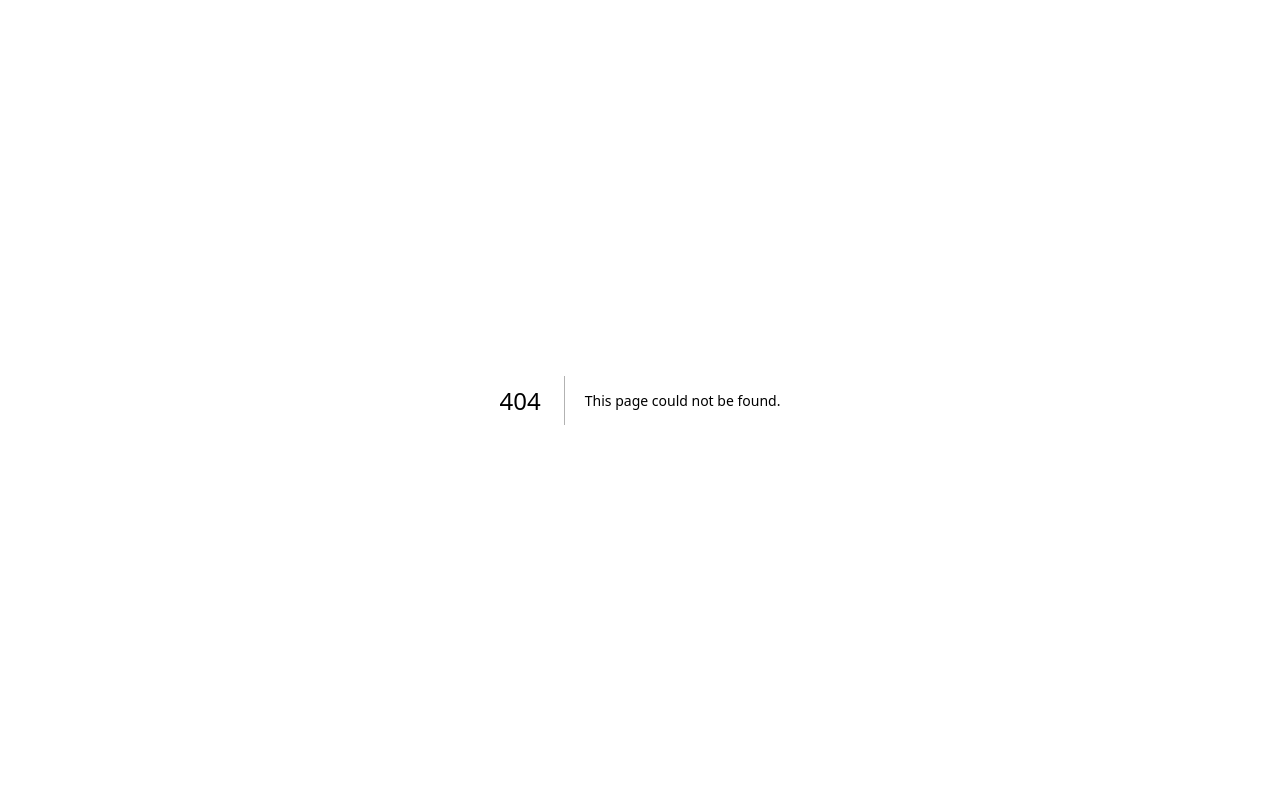
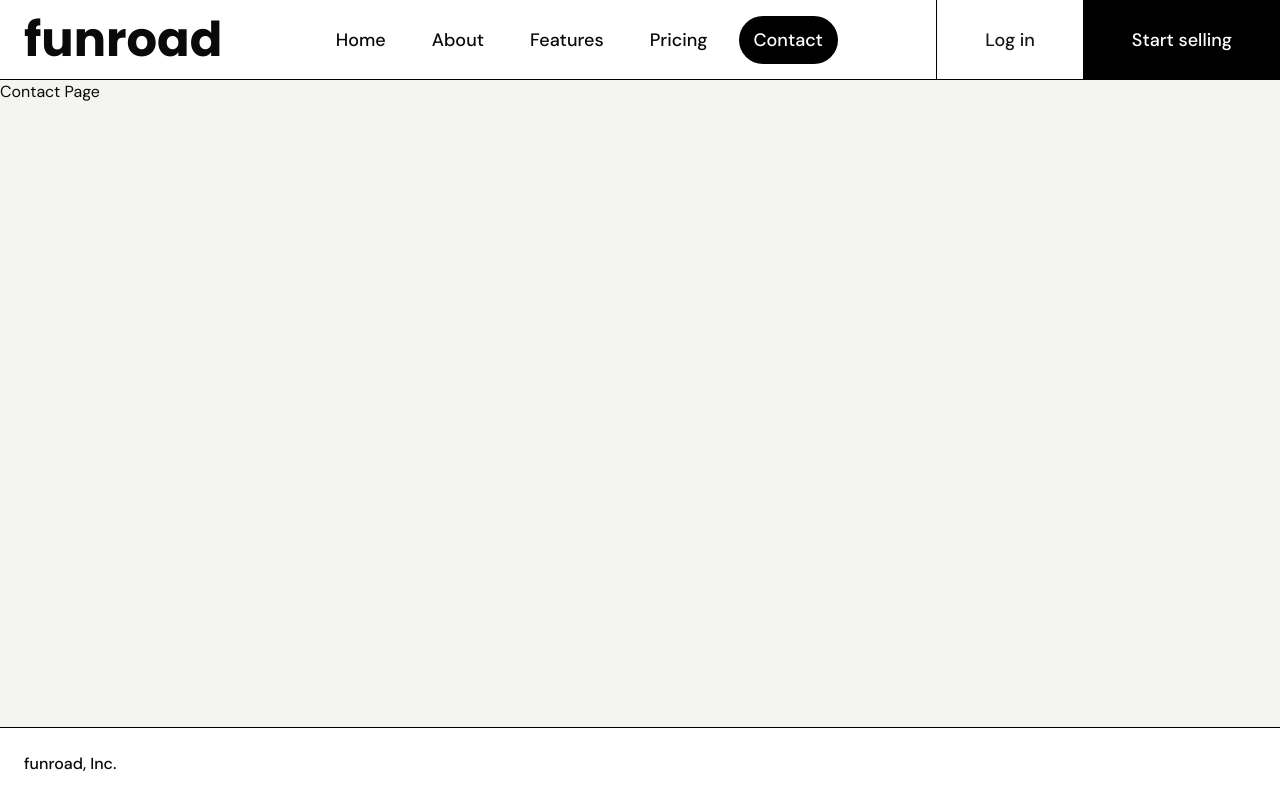
Before and after one commit to Phyohtetpaing10/multitenant-ecommerce, a Next.js app: page /contact in a window 1280 px wide. Before the commit this address had no page. Built offline with nearby package versions, Linux system fonts and the light colour scheme.

Commit message:
home layout

```diff
--- /dev/null
+++ b/src/app/(home)/about/page.tsx
@@ -0,0 +1,7 @@
+import React from "react";
+
+const AboutPage = () => {
+  return <div>About Page</div>;
+};
+
+export default AboutPage;
--- /dev/null
+++ b/src/app/(home)/contact/page.tsx
@@ -0,0 +1,7 @@
+import React from "react";
+
+const ContactPage = () => {
+  return <div>Contact Page</div>;
+};
+
+export default ContactPage;
--- /dev/null
+++ b/src/app/(home)/features/page.tsx
@@ -0,0 +1,7 @@
+import React from "react";
+
+const FeaturesPage = () => {
+  return <div>Features Page</div>;
+};
+
+export default FeaturesPage;
--- /dev/null
+++ b/src/app/(home)/layout.tsx
@@ -0,0 +1,19 @@
+import Footer from "@/components/Footer";
+import Navbar from "@/components/Navbar";
+import React from "react";
+
+interface Props {
+  children: React.ReactNode;
+}
+
+const layout = ({ children }: Props) => {
+  return (
+    <div className="flex flex-col min-h-screen">
+      <Navbar />
+      <div className="flex-1 bg-[#F4F4F0]">{children}</div>
+      <Footer />
+    </div>
+  );
+};
+
+export default layout;
--- /dev/null
+++ b/src/app/(home)/pricing/page.tsx
@@ -0,0 +1,7 @@
+import React from "react";
+
+const PricingPage = () => {
+  return <div>Pricing Page</div>;
+};
+
+export default PricingPage;
--- /dev/null
+++ b/src/components/Footer.tsx
@@ -0,0 +1,13 @@
+import React from "react";
+
+const Footer = () => {
+  return (
+    <footer className="flex border-t justify-between font-medium p-6">
+      <div className="flex items-center gap-2">
+        <p>funroad, Inc.</p>
+      </div>
+    </footer>
+  );
+};
+
+export default Footer;
--- /dev/null
+++ b/src/components/Navbar.tsx
@@ -0,0 +1,105 @@
+"use client";
+
+import { cn } from "@/lib/utils";
+import { Poppins } from "next/font/google";
+import Link from "next/link";
+import React, { useState } from "react";
+import { Button } from "./ui/button";
+import { usePathname } from "next/navigation";
+import NavbarSidebar from "./NavbarSidebar";
+import { MenuIcon } from "lucide-react";
+
+const poppins = Poppins({
+  subsets: ["latin"],
+  weight: ["700"],
+});
+
+interface NavbarItemProps {
+  href: string;
+  children: React.ReactNode;
+  isActive?: boolean;
+}
+
+const NavbarItem = ({ href, children, isActive }: NavbarItemProps) => {
+  return (
+    <Button
+      asChild
+      variant={"outline"}
+      className={cn(
+        "bg-transparent hover:bg-transparent rounded-full hover:border-primary border-transparent px-3.5 text-lg",
+        isActive && "bg-black text-white hover:bg-black hover:text-white"
+      )}
+    >
+      <Link href={href}>{children}</Link>
+    </Button>
+  );
+};
+
+const navbarItems = [
+  { href: "/", children: "Home" },
+  { href: "/about", children: "About" },
+  { href: "/features", children: "Features" },
+  { href: "/pricing", children: "Pricing" },
+  { href: "/contact", children: "Contact" },
+];
+
+const Navbar = () => {
+  const pathname = usePathname();
+  const [isSidebarOpen, setIsSidebarOpen] = useState(false);
+
+  return (
+    <nav className="h-20 flex border-b justify-between font-medium bg-white">
+      <Link href="/" className="pl-6 flex items-center">
+        <span className={cn("text-5xl font-semibold", poppins.className)}>
+          funroad
+        </span>
+      </Link>
+
+      <NavbarSidebar
+        items={navbarItems}
+        open={isSidebarOpen}
+        onOpenChange={setIsSidebarOpen}
+      />
+
+      <div className="items-center gap-4 hidden lg:flex">
+        {navbarItems.map((item) => (
+          <NavbarItem
+            key={item.href}
+            href={item.href}
+            isActive={pathname === item.href}
+          >
+            {item.children}
+          </NavbarItem>
+        ))}
+      </div>
+
+      <div className="hidden lg:flex">
+        <Button
+          asChild
+          variant="secondary"
+          className="border-l border-t-0 border-b-0 border-r-0 px-12 h-full rounded-none bg-white hover:bg-pink-400 transition-colors text-lg"
+        >
+          <Link href="/sign-in">Log in</Link>
+        </Button>
+        <Button
+          asChild
+          className="border-l border-t-0 border-b-0 border-r-0 px-12 h-full rounded-none bg-black text-white hover:bg-pink-400 hover:text-black transition-colors text-lg"
+        >
+          <Link href="/sign-up">Start selling</Link>
+        </Button>
+      </div>
+
+      <div className="flex lg:hidden items-center justify-center">
+        <Button
+          variant="ghost"
+          className="size-12 border-transparent bg-white"
+          onClick={() => setIsSidebarOpen(true)}
+        >
+          <MenuIcon />
+        </Button>
+      </div>
+    </nav>
+  );
+};
+
+export default Navbar;
--- /dev/null
+++ b/src/components/NavbarSidebar.tsx
@@ -0,0 +1,58 @@
+import React from "react";
+import { Sheet, SheetContent, SheetHeader, SheetTitle } from "./ui/sheet";
+import { ScrollArea } from "./ui/scroll-area";
+import Link from "next/link";
+
+interface NavbarItem {
+  href: string;
+  children: React.ReactNode;
+}
+
+interface Props {
+  items: NavbarItem[];
+  open: boolean;
+  onOpenChange: (open: boolean) => void;
+}
+
+const NavbarSidebar = ({ items, open, onOpenChange }: Props) => {
+  return (
+    <Sheet open={open} onOpenChange={onOpenChange}>
+      <SheetContent side="left" className="p-0 transition-none">
+        <SheetHeader className="p-4 border-b">
+          <SheetTitle className="">Menu</SheetTitle>
+        </SheetHeader>
+        <ScrollArea className="flex flex-col overflow-y-auto h-full pb-2">
+          {items.map((item) => (
+            <Link
+              key={item.href}
+              href={item.href}
+              className="flex w-full text-left p-4 hover:bg-black hover:text-white items-center text-base font-medium"
+              onClick={() => onOpenChange(false)}
+            >
+              {item.children}
+            </Link>
+          ))}
+
+          <div className="border-t">
+            <Link
+              onClick={() => onOpenChange(false)}
+              href="/sign-in"
+              className="flex w-full text-left p-4 hover:bg-black hover:text-white items-center text-base font-medium"
+            >
+              Log in
+            </Link>
+            <Link
+              onClick={() => onOpenChange(false)}
+              href="/sign-up"
+              className="flex w-full text-left p-4 hover:bg-black hover:text-white items-center text-base font-medium"
+            >
+              Start Selling
+            </Link>
+          </div>
+        </ScrollArea>
+      </SheetContent>
+    </Sheet>
+  );
+};
+
+export default NavbarSidebar;
--- a/src/components/ui/checkbox.tsx
+++ b/src/components/ui/checkbox.tsx
@@ -1,10 +1,10 @@
-"use client"
+"use client";
 
-import * as React from "react"
-import * as CheckboxPrimitive from "@radix-ui/react-checkbox"
-import { CheckIcon } from "lucide-react"
+import * as React from "react";
+import * as CheckboxPrimitive from "@radix-ui/react-checkbox";
+import { CheckIcon } from "lucide-react";
 
-import { cn } from "@/lib/utils"
+import { cn } from "@/lib/utils";
 
 function Checkbox({
   className,
@@ -14,7 +14,7 @@ function Checkbox({
     <CheckboxPrimitive.Root
       data-slot="checkbox"
       className={cn(
-        "peer border-input dark:bg-input/30 data-[state=checked]:bg-primary data-[state=checked]:text-primary-foreground dark:data-[state=checked]:bg-primary data-[state=checked]:border-primary focus-visible:border-ring focus-visible:ring-ring/50 aria-invalid:ring-destructive/20 dark:aria-invalid:ring-destructive/40 aria-invalid:border-destructive size-4 shrink-0 rounded-[4px] border shadow-xs transition-shadow outline-none focus-visible:ring-[3px] disabled:cursor-not-allowed disabled:opacity-50",
+        "peer border-input dark:bg-input/30 data-[state=checked]:bg-primary data-[state=checked]:text-primary-foreground dark:data-[state=checked]:bg-primary data-[state=checked]:border-primary focus-visible:border-ring focus-visible:ring-ring/50 aria-invalid:ring-destructive/20 dark:aria-invalid:ring-destructive/40 aria-invalid:border-destructive size-4 shrink-0 rounded-[4px] border shadow-xs transition-shadow outline-none focus-visible:ring-[3px] disabled:cursor-not-allowed disabled:opacity-50 bg-white",
         className
       )}
       {...props}
@@ -26,7 +26,7 @@ function Checkbox({
         <CheckIcon className="size-3.5" />
       </CheckboxPrimitive.Indicator>
     </CheckboxPrimitive.Root>
-  )
+  );
 }
 
-export { Checkbox }
+export { Checkbox };
--- a/src/components/ui/progress.tsx
+++ b/src/components/ui/progress.tsx
@@ -16,7 +16,7 @@ function Progress({
       className={cn(
         "relative h-3 w-full overflow-hidden rounded-full",
         //Modified classes
-        "border bg-transparent",
+        "border bg-white",
         className
       )}
       {...props}
--- a/src/components/ui/textarea.tsx
+++ b/src/components/ui/textarea.tsx
@@ -7,9 +7,9 @@ function Textarea({ className, ...props }: React.ComponentProps<"textarea">) {
     <textarea
       data-slot="textarea"
       className={cn(
-        "border-input placeholder:text-muted-foreground focus-visible:border-ring focus-visible:ring-ring/50 aria-invalid:ring-destructive/20 dark:aria-invalid:ring-destructive/40 aria-invalid:border-destructive dark:bg-input/30 flex field-sizing-content min-h-16 w-full rounded-md border bg-transparent px-3 py-2 text-base transition-[color,box-shadow] outline-none focus-visible:ring-[3px] disabled:cursor-not-allowed disabled:opacity-50 ",
+        "border-input placeholder:text-muted-foreground focus-visible:border-ring focus-visible:ring-ring/50 aria-invalid:ring-destructive/20 dark:aria-invalid:ring-destructive/40 aria-invalid:border-destructive dark:bg-input/30 flex field-sizing-content min-h-16 w-full rounded-md border px-3 py-2 text-base transition-[color,box-shadow] outline-none focus-visible:ring-[3px] disabled:cursor-not-allowed disabled:opacity-50 ",
         //Modified classes
-        "md:text-base",
+        "md:text-base bg-white",
         className
       )}
       {...props}
```
Also changed, not shown: src/app/(home)/page.tsx (renamed from src/app/page.tsx).
